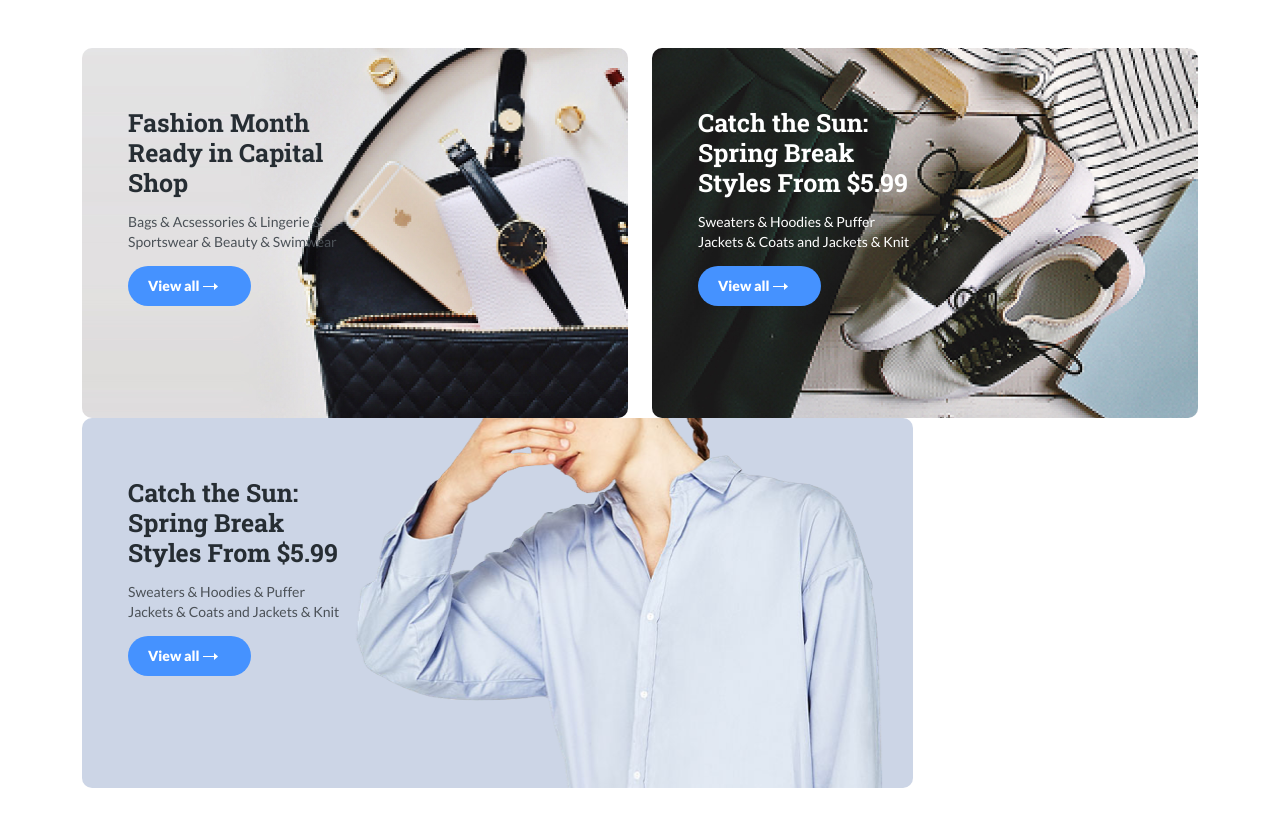
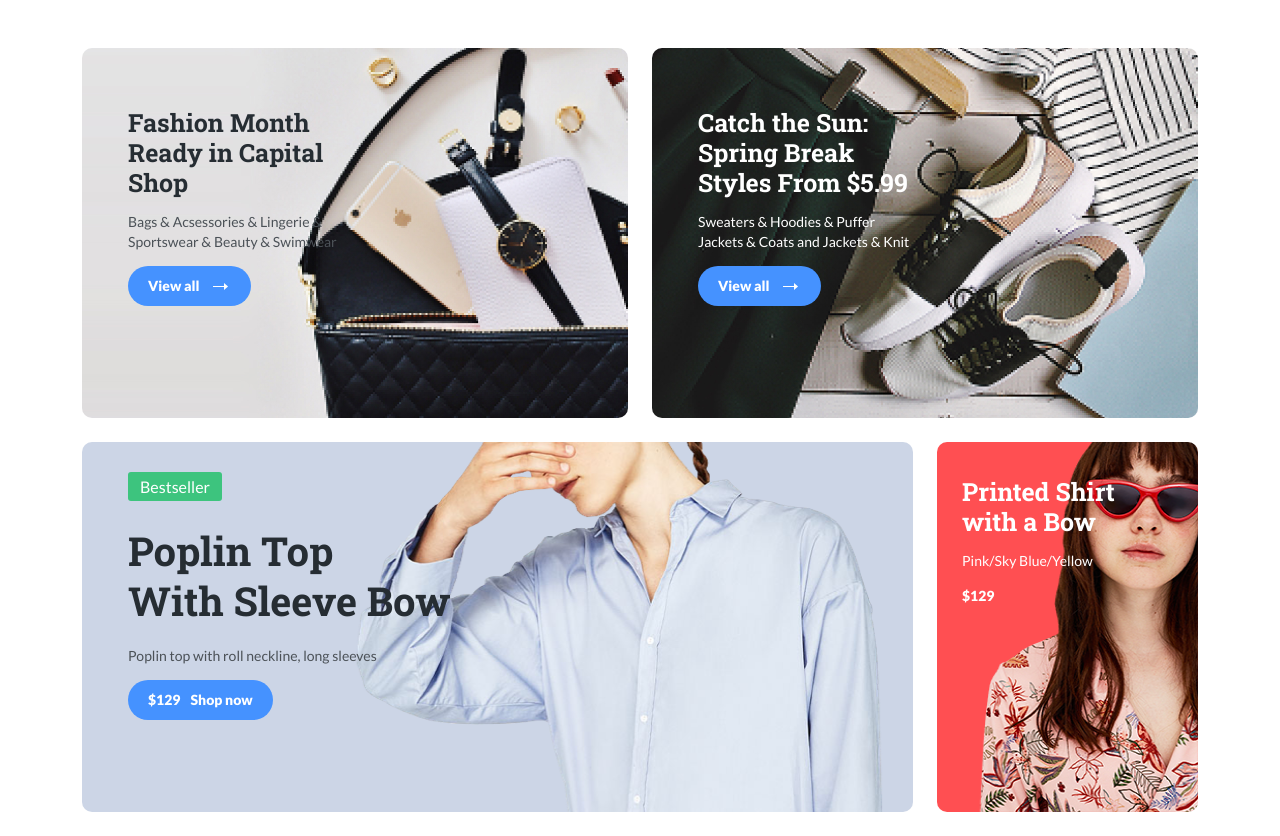
Before and after one commit to EvgenPrushk/willberries, a plain HTML site: page index.html in a window 1280 px wide. Shown: the part 637-1473 px from the top of the page. Before the commit the page ends 1449 px from the top, so only its background shows below. Drawn offline with Linux system fonts and the light colour scheme.

Commit message:
feat: add card-3 and card-4

```diff
--- a/css/style.css
+++ b/css/style.css
@@ -49,6 +49,11 @@ body {
 .button-icon,
 .button-price {
     margin-right: 10px;
+}
+
+.button-icon:last-child {
+    margin-right: 0;
+    margin-left: 10px;
 }
 
 
@@ -123,7 +128,15 @@ body {
 }
 
 .card-3 {
+    padding-top: 35px;
     background: #CCD5E6 url('../img/card-img-3.png') no-repeat top right 10%;
+    background-size: contain;
+}
+
+.card-4 {
+    padding-top: 35px;
+    padding-left: 25px;
+    background: #FF4F52 url('../img/card-img-4.png') no-repeat top right;
     background-size: contain;
 }
 
@@ -136,6 +149,14 @@ body {
     margin: 0;
 }
 
+.card-title.large {
+    max-width: 420px;
+    font-size: 40px;
+    line-height: 50px;
+    margin-top: 30px;
+    margin-bottom: 20px;
+}
+
 .card-text {
     min-width: 176px;
     color: #4B5157;
@@ -143,6 +164,17 @@ body {
     line-height: 20px;
     max-width: 222px;
 }
+.card-text.large{
+    max-width: 320px;
+}
+
+.card-price {
+    color: white;
+    font-size: 14px;
+    line-height: 20px;
+    font-family: "Lato", sans-serif;
+    font-weight: 900;
+}
 
 .text-light {
     color: white;
--- a/index.html
+++ b/index.html
@@ -2,20 +2,20 @@
 <html lang="en">
 
 <head>
-    <meta charset="UTF-8">
-    <meta name="viewport" content="width=device-width, initial-scale=1.0">
-    <link rel="preconnect" href="https://fonts.gstatic.com">
+    <meta charset="UTF-8" />
+    <meta name="viewport" content="width=device-width, initial-scale=1.0" />
+    <link rel="preconnect" href="https://fonts.gstatic.com" />
     <link href="https://fonts.googleapis.com/css2?family=Lato:wght@400;900&family=Roboto+Slab:wght@700&display=swap"
-        rel="stylesheet">
-    <link rel="stylesheet" href="css/bootstrap-grid.min.css">
-    <link rel="stylesheet" href="css/style.css">
+        rel="stylesheet" />
+    <link rel="stylesheet" href="css/bootstrap-grid.min.css" />
+    <link rel="stylesheet" href="css/style.css" />
     <title>Willberries</title>
 </head>
 <header class="container header">
     <div class="row">
         <div class="col-2">
             <a href="/" class="logo-link">
-                <img src="img/logo.svg" alt="logo: willberries" class="logo-image">
+                <img src="img/logo.svg" alt="logo: willberries" class="logo-image" />
             </a>
         </div>
         <div class="col-6">
@@ -44,7 +44,7 @@
         </div>
         <div class="col-2 d-flex justify-content-end">
             <button class="button">
-                <img class="button-icon" src="img/cart.svg" alt="icon: cart">
+                <img class="button-icon" src="img/cart.svg" alt="icon: cart" />
                 <span class="button-text">Cart</span>
             </button>
         </div>
@@ -57,9 +57,11 @@
             <div class="row">
                 <div class="col-4 offset-lg-1">
                     <span class="label">Bestseller</span>
-                    <h2 class="slide-title">Sweater Choker Neck </h2>
-                    <p class="slide-description">Women’s pearl basic knit sweater with a round neck. Available in
-                        several colours. Free shipping to stores.</p>
+                    <h2 class="slide-title">Sweater Choker Neck</h2>
+                    <p class="slide-description">
+                        Women’s pearl basic knit sweater with a round neck. Available in
+                        several colours. Free shipping to stores.
+                    </p>
                     <button class="button">
                         <span class="button-price">$319</span>
                         <span class="button-text">Shop now</span>
@@ -74,12 +76,12 @@
             <div class="row justify-content-between">
                 <div class="col-1">
                     <button class="slider-button">
-                        <img src="img/arrow-prev.png" alt="icon: arrow-prev">
+                        <img src="img/arrow-prev.png" alt="icon: arrow-prev" />
                     </button>
                 </div>
                 <div class="col-1">
                     <button class="slider-button">
-                        <img src="img/arrow-next.png" alt="icon: arrow-next">
+                        <img src="img/arrow-next.png" alt="icon: arrow-next" />
                     </button>
                 </div>
             </div>
@@ -90,52 +92,61 @@
 <div class="container pt-5 pb-4">
     <div class="row">
         <div class="col-6">
-            <div class="card card-1">
-                <h3 class="card-title">
-                    Fashion Month Ready in Capital Shop
-                </h3>
-                <p class="card-text">Bags & Acsessories & Lingerie & Sportswear &
-                    Beauty & Swimwear</p>
+            <div class="card card-1 mb-4">
+                <h3 class="card-title">Fashion Month Ready in Capital Shop</h3>
+                <p class="card-text">
+                    Bags & Acsessories & Lingerie & Sportswear & Beauty & Swimwear
+                </p>
                 <button class="button">
                     <span class="button-text">View all</span>
-                    <img src="img/arrow.svg" alt="icon: arrow" class="button-icon">
+                    <img src="img/arrow.svg" alt="icon: arrow" class="button-icon" />
                 </button>
             </div>
         </div>
 
         <div class="col-6">
-            <div class="card card-2">
+            <div class="card card-2 mb-4">
                 <h3 class="card-title text-light">
                     Catch the Sun: Spring Break Styles From $5.99
                 </h3>
-                <p class="card-text text-light">Sweaters & Hoodies & Puffer Jackets & Coats and Jackets & Knit</p>
+                <p class="card-text text-light">
+                    Sweaters & Hoodies & Puffer Jackets & Coats and Jackets & Knit
+                </p>
                 <button class="button">
                     <span class="button-text">View all</span>
-                    <img src="img/arrow.svg" alt="icon: arrow" class="button-icon">
+                    <img src="img/arrow.svg" alt="icon: arrow" class="button-icon" />
                 </button>
             </div>
         </div>
 
         <div class="col-9">
             <div class="card card-3">
-                <h3 class="card-title ">
-                    Catch the Sun: Spring Break Styles From $5.99
+                <span class="label">Bestseller</span>
+                <h3 class="card-title large">
+                    Poplin Top <br />
+                    With Sleeve Bow
                 </h3>
-                <p class="card-text ">Sweaters & Hoodies & Puffer Jackets & Coats and Jackets & Knit</p>
+                <p class="card-text large">
+                    Poplin top with roll neckline, long sleeves
+                </p>
                 <button class="button">
-                    <span class="button-text">View all</span>
-                    <img src="img/arrow.svg" alt="icon: arrow" class="button-icon">
+                    <span class="button-price">$129</span>
+                    <span class="button-text">Shop now</span>
                 </button>
             </div>
         </div>
+
         <div class="col-3">
-
+            <div class="card card-4">
+                <h3 class="card-title text-light">Printed Shirt <br>with a Bow</h3>
+                <p class="card-text text-light">Pink/Sky Blue/Yellow</p>
+                <span class="card-price">$129</span>
+            </div>
         </div>
     </div>
 </div>
 
 <body>
-
     <script src=""></script>
 </body>
 
```
Also changed, not shown: img/card-img-4.png (added).
